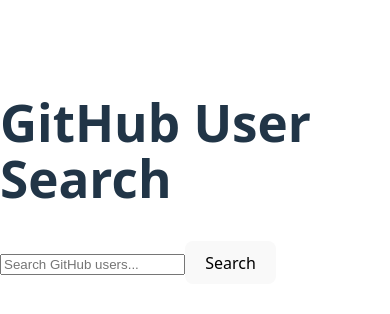
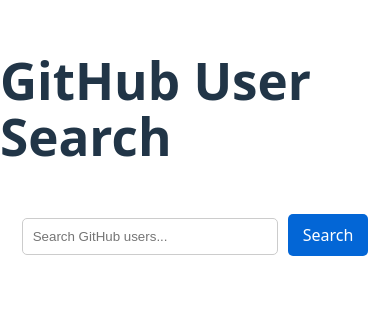
Before and after one commit to iamfikky/alx-fe-reactjs, a React (Vite) app in the folder github-user-search/: page / in a window 390 px wide. Shown: the part 250-564 px from the top of the page. Built offline with nearby package versions, Linux system fonts and the light colour scheme.

Commit message:
Add GitHub user search with reusable UserCard component and responsive grid layout

```diff
--- a/github-user-search/src/App.jsx
+++ b/github-user-search/src/App.jsx
@@ -1,25 +1,11 @@
-import React, { useState } from "react";
-import SearchBar from "./components/SearchBar";
-import UserCard from "./components/UserCard";
-import { searchUsers } from "./services/githubService";
+import React from "react";
+import Search from "./components/SearchBar";
 
 function App() {
-  const [users, setUsers] = useState([]);
-
-  const handleSearch = async (query) => {
-    const results = await searchUsers(query);
-    setUsers(results);
-  };
-
   return (
-    <div className="app">
+    <div>
       <h1>GitHub User Search</h1>
-      <SearchBar onSearch={handleSearch} />
-      <div className="user-list">
-        {users.map((user) => (
-          <UserCard key={user.id} user={user} />
-        ))}
-      </div>
+      <Search />
     </div>
   );
 }
--- /dev/null
+++ b/github-user-search/src/components/Search.css
@@ -0,0 +1,70 @@
+.search-container {
+  max-width: 800px;
+  margin: 50px auto;
+  text-align: center;
+}
+
+input {
+  padding: 10px;
+  width: 60%;
+  margin-right: 10px;
+  border-radius: 5px;
+  border: 1px solid #ccc;
+}
+
+button {
+  padding: 10px 15px;
+  border: none;
+  background-color: #0366d6;
+  color: white;
+  border-radius: 5px;
+  cursor: pointer;
+}
+
+button:hover {
+  background-color: #024ea2;
+}
+
+/* Grid layout for user cards */
+.users-list {
+  display: grid;
+  grid-template-columns: repeat(auto-fill, minmax(200px, 1fr));
+  gap: 20px;
+  margin-top: 20px;
+}
+
+/* UserCard styling */
+.user-card {
+  display: flex;
+  align-items: center;
+  gap: 15px;
+  padding: 15px;
+  border: 1px solid #eee;
+  border-radius: 10px;
+  transition: transform 0.2s, box-shadow 0.2s;
+  background-color: #f9f9f9;
+}
+
+.user-card:hover {
+  transform: translateY(-5px);
+  box-shadow: 0 5px 15px rgba(0,0,0,0.1);
+}
+
+.user-card img {
+  border-radius: 50%;
+}
+
+.user-card div h3 {
+  margin: 0;
+  font-size: 1.1rem;
+}
+
+.user-card div a {
+  text-decoration: none;
+  color: #0366d6;
+  font-size: 0.9rem;
+}
+
+.user-card div a:hover {
+  text-decoration: underline;
+}
--- a/github-user-search/src/components/SearchBar.jsx
+++ b/github-user-search/src/components/SearchBar.jsx
@@ -1,16 +1,38 @@
 import React, { useState } from "react";
+import { searchUsers } from "../services/githubService";
+import UserCard from "./UserCard";
+import "./Search.css";
 
-export default function SearchBar({ onSearch }) {
+export default function Search() {
   const [query, setQuery] = useState("");
+  const [users, setUsers] = useState([]);
+  const [loading, setLoading] = useState(false);
+  const [error, setError] = useState(null);
 
-  const handleSubmit = (e) => {
+  const handleSubmit = async (e) => {
     e.preventDefault();
-    if (query) {
-      onSearch(query);
+    if (!query) return;
+
+    setLoading(true);
+    setError(null);
+    setUsers([]);
+
+    try {
+      const results = await searchUsers(query);
+      if (results.length === 0) {
+        setError("No users found");
+      } else {
+        setUsers(results);
+      }
+    } catch (err) {
+      setError("Looks like we can't find users");
+    } finally {
+      setLoading(false);
     }
   };
 
   return (
+    <div className="search-container">
       <form onSubmit={handleSubmit}>
         <input
           type="text"
@@ -20,5 +42,15 @@ export default function SearchBar({ onSearch }) {
         />
         <button type="submit">Search</button>
       </form>
+
+      {loading && <p>Loading...</p>}
+      {error && <p>{error}</p>}
+
+      <div className="users-list">
+        {users.map((user) => (
+          <UserCard key={user.id} user={user} />
+        ))}
+      </div>
+    </div>
   );
 }
--- a/github-user-search/src/services/githubService.js
+++ b/github-user-search/src/services/githubService.js
@@ -7,7 +7,7 @@ export const searchUsers = async (query) => {
     const response = await axios.get(`${GITHUB_API}/search/users`, {
       params: { q: query },
     });
-    return response.data.items;
+    return response.data.items; // returns an array of users
   } catch (error) {
     console.error(error);
     return [];
```
Lines whose indentation alone changed are shown as unchanged.
